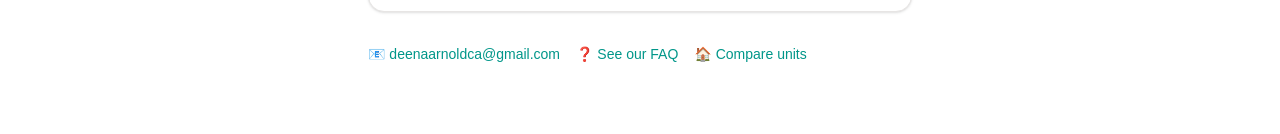
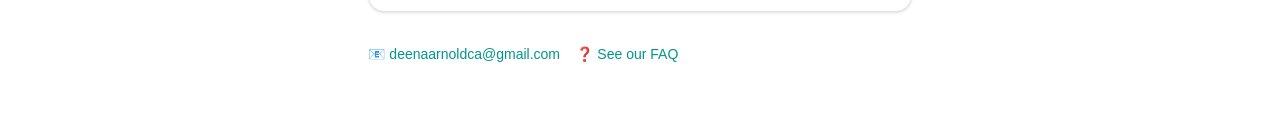
Before and after one commit to taryncarnold-svg/kiahuna-condos, a Next.js app: page /contact in a window 1280 px wide. Shown: the part 724-858 px from the top of the page. Built offline with nearby package versions, Linux system fonts and the light colour scheme.

Commit message:
Update content, favicon, and contact page

```diff
--- a/src/app/contact/page.tsx
+++ b/src/app/contact/page.tsx
@@ -150,12 +150,6 @@ export default function ContactPage() {
             See our FAQ
           </Link>
         </span>
-        <span>
-          🏠{" "}
-          <Link href="/compare" className="text-teal-600 hover:underline">
-            Compare units
-          </Link>
-        </span>
       </div>
     </main>
   );
--- a/src/app/kiahuna/page.tsx
+++ b/src/app/kiahuna/page.tsx
@@ -166,9 +166,6 @@ export default function KiahunaGuidePage() {
         <div className="max-w-2xl mx-auto flex flex-col sm:flex-row items-start sm:items-center justify-between gap-6">
           <div>
             <p className="font-medium text-stone-800 mb-1">Ready to book your stay?</p>
-            <p className="text-sm text-stone-400">
-              Reach the owner directly — no platform fees.
-            </p>
           </div>
           <Link
             href="/"
```
